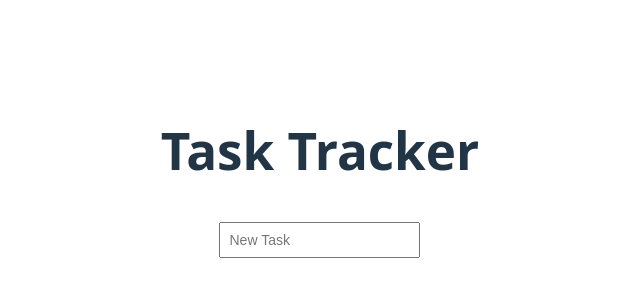
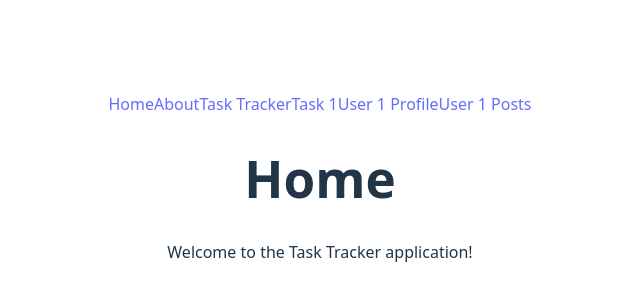
Before and after one commit to bengguankoay/Vite-Vue, a Vue app in the folder task-tracker/: page / in a window 1280 px wide. Shown: the part 214-514 px from the top of the page, without its empty margins (320-960 px from the left). Built offline with nearby package versions, Linux system fonts and the light colour scheme.

Commit message:
-Basic routes (Home, About, Task Tracker). - Dynamic routes (TaskDetail). - Nested routes (UserProfile, UserPosts). - Passing data through routes using props.

```diff
--- a/task-tracker/package.json
+++ b/task-tracker/package.json
@@ -10,6 +10,7 @@
   },
   "dependencies": {
     "vue": "^3.5.13",
+    "vue-router": "^4.0.13",
     "vuex": "^4.0.2"
   },
   "devDependencies": {
--- a/task-tracker/src/App.vue
+++ b/task-tracker/src/App.vue
@@ -1,44 +1,28 @@
 <template>
   <div id="app">
-    <h1>Task Tracker</h1>
-    <input v-model="newTask" @keyup.enter="handleAddTask" placeholder="New Task" />
-    <TaskList :tasks="tasks" @toggle="toggleTask" @delete="deleteTask" />
+    <nav>
+      <router-link to="/">Home</router-link>
+      <router-link to="/about">About</router-link>
+      <router-link to="/task-tracker">Task Tracker</router-link>
+      <router-link to="/task/1">Task 1</router-link>
+      <router-link to="/user/1/profile">User 1 Profile</router-link>
+      <router-link to="/user/1/posts">User 1 Posts</router-link>
+    </nav>
+    <router-view></router-view>
   </div>
 </template>
 
 <script>
-import { mapState, mapActions } from 'vuex';
-import TaskList from './components/TaskList.vue';
-
 export default {
-  name: 'App',
-  components: {
-    TaskList
-  },
-  data() {
-    return {
-      newTask: ''
-    };
-  },
-  computed: {
-    ...mapState(['tasks'])
-  },
-  methods: {
-    ...mapActions(['addTask', 'toggleTask', 'deleteTask']),
-    handleAddTask() {
-      if (this.newTask.trim()) {
-        this.addTask({ id: Date.now(), text: this.newTask, completed: false });
-        this.newTask = '';
-      }
-    }
-  }
+  name: 'App'
 };
 </script>
 
 <style scoped>
-input {
-  padding: 8px;
-  margin: 10px 0;
-  font-size: 14px;
+nav {
+  margin-bottom: 20px;
+}
+router-link {
+  margin-right: 10px;
 }
 </style>
--- /dev/null
+++ b/task-tracker/src/components/About.vue
@@ -0,0 +1,12 @@
+<template>
+  <div>
+    <h1>About</h1>
+    <p>This is a simple task tracker application built with Vite and Vue.</p>
+  </div>
+</template>
+
+<script>
+export default {
+  name: 'About'
+};
+</script>
--- /dev/null
+++ b/task-tracker/src/components/Home.vue
@@ -0,0 +1,12 @@
+<template>
+  <div>
+    <h1>Home</h1>
+    <p>Welcome to the Task Tracker application!</p>
+  </div>
+</template>
+
+<script>
+export default {
+  name: 'Home'
+};
+</script>
--- /dev/null
+++ b/task-tracker/src/components/TaskDetail.vue
@@ -0,0 +1,22 @@
+<template>
+  <div>
+    <h1>Task Detail</h1>
+    <p>Task ID: {{ id }}</p>
+    <p>Task Name: {{ task?.text }}</p>
+  </div>
+</template>
+
+<script>
+import { mapState } from 'vuex';
+
+export default {
+  name: 'TaskDetail',
+  props: ['id'],
+  computed: {
+    ...mapState(['tasks']),
+    task() {
+      return this.tasks.find((task) => task.id === parseInt(this.id));
+    }
+  }
+};
+</script>
--- /dev/null
+++ b/task-tracker/src/components/TaskTracker.vue
@@ -0,0 +1,44 @@
+<template>
+  <div>
+    <h1>Task Tracker</h1>
+    <input v-model="newTask" @keyup.enter="handleAddTask" placeholder="New Task" />
+    <TaskList :tasks="tasks" @toggle="toggleTask" @delete="deleteTask" />
+  </div>
+</template>
+
+<script>
+import { mapState, mapActions } from 'vuex';
+import TaskList from './TaskList.vue';
+
+export default {
+  name: 'TaskTracker',
+  components: {
+    TaskList
+  },
+  data() {
+    return {
+      newTask: ''
+    };
+  },
+  computed: {
+    ...mapState(['tasks'])
+  },
+  methods: {
+    ...mapActions(['addTask', 'toggleTask', 'deleteTask']),
+    handleAddTask() {
+      if (this.newTask.trim()) {
+        this.addTask({ id: Date.now(), text: this.newTask, completed: false });
+        this.newTask = '';
+      }
+    }
+  }
+};
+</script>
+
+<style scoped>
+input {
+  padding: 8px;
+  margin: 10px 0;
+  font-size: 14px;
+}
+</style>
--- /dev/null
+++ b/task-tracker/src/components/User.vue
@@ -0,0 +1,17 @@
+<template>
+  <div>
+    <h1>User {{ id }}</h1>
+    <nav>
+      <router-link :to="`/user/${id}/profile`">Profile</router-link>
+      <router-link :to="`/user/${id}/posts`">Posts</router-link>
+    </nav>
+    <router-view></router-view>
+  </div>
+</template>
+
+<script>
+export default {
+  name: 'User',
+  props: ['id']
+};
+</script>
--- /dev/null
+++ b/task-tracker/src/components/UserPosts.vue
@@ -0,0 +1,12 @@
+<template>
+  <div>
+    <h2>User Posts</h2>
+    <p>This is the user posts page.</p>
+  </div>
+</template>
+
+<script>
+export default {
+  name: 'UserPosts'
+};
+</script>
--- /dev/null
+++ b/task-tracker/src/components/UserProfile.vue
@@ -0,0 +1,12 @@
+<template>
+  <div>
+    <h2>User Profile</h2>
+    <p>This is the user profile page.</p>
+  </div>
+</template>
+
+<script>
+export default {
+  name: 'UserProfile'
+};
+</script>
--- a/task-tracker/src/main.js
+++ b/task-tracker/src/main.js
@@ -1,6 +1,10 @@
 import { createApp } from 'vue';
 import App from './App.vue';
 import store from './store';
+import router from './router';
 import './style.css';
 
-createApp(App).use(store).mount('#app');
+const app = createApp(App);
+app.use(store);
+app.use(router);
+app.mount('#app');
--- /dev/null
+++ b/task-tracker/src/router.js
@@ -0,0 +1,31 @@
+import { createRouter, createWebHistory } from 'vue-router';
+import Home from './components/Home.vue';
+import About from './components/About.vue';
+import TaskTracker from './components/TaskTracker.vue';
+import TaskDetail from './components/TaskDetail.vue';
+import User from './components/User.vue';
+import UserProfile from './components/UserProfile.vue';
+import UserPosts from './components/UserPosts.vue';
+
+const routes = [
+  { path: '/', component: Home },
+  { path: '/about', component: About },
+  { path: '/task-tracker', component: TaskTracker },
+  { path: '/task/:id', component: TaskDetail, props: true }, // Dynamic route
+  {
+    path: '/user/:id',
+    component: User,
+    props: true,
+    children: [
+      { path: 'profile', component: UserProfile }, // Nested route
+      { path: 'posts', component: UserPosts } // Nested route
+    ]
+  }
+];
+
+const router = createRouter({
+  history: createWebHistory(),
+  routes
+});
+
+export default router;
```
Also changed, not shown: 1 other file (tests, documents, lock files or other folders).
